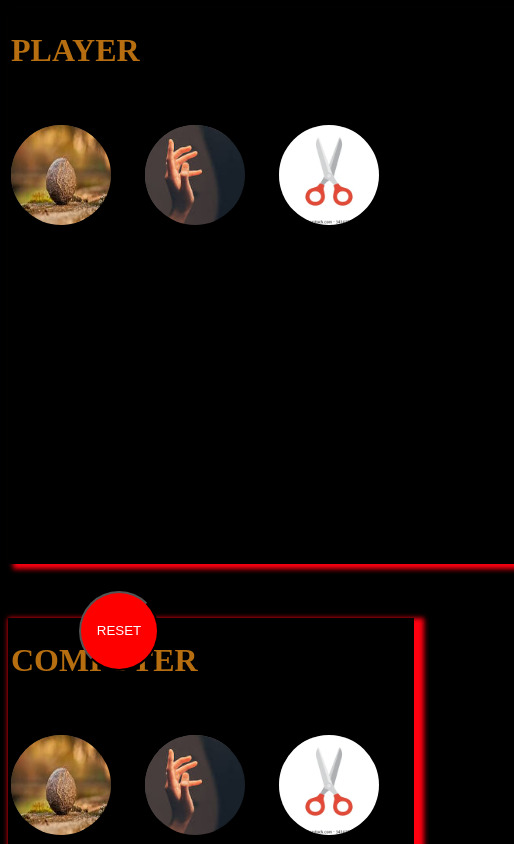
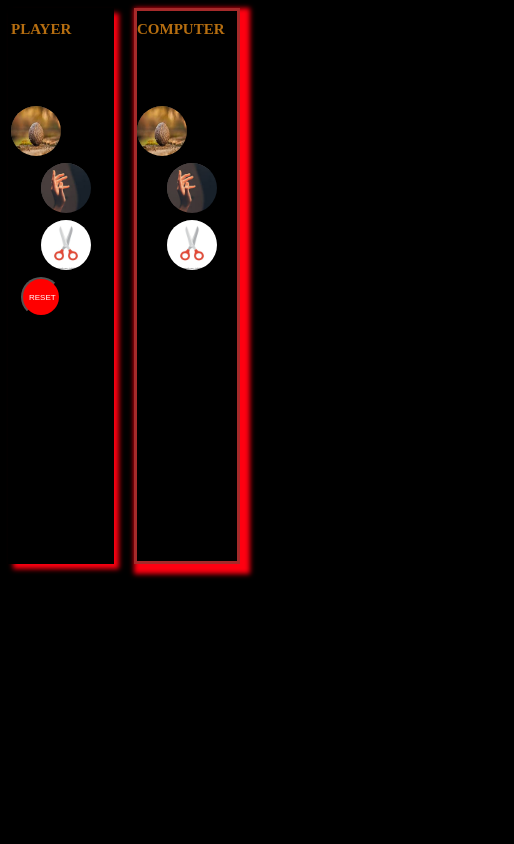
Before and after one commit to clone4everyone/RPC, a plain HTML site: page index.html in a window 390 px wide. Shown: the top 844 px of the page, 514 px wide, since content can reach past the window. Drawn offline with Linux system fonts and the light colour scheme.

Commit message:
Update index.html

```diff
--- a/index.html
+++ b/index.html
@@ -9,15 +9,15 @@
     <style>
         .reset {
             vertical-align: top;
-            margin-left: 40px;
+            margin-left: 10px;
+            ;
             height: 80px;
             width: 80px;
             border-radius: 40px;
             background-color: red;
             color: white;
-            position: absolute;
-            top: 70%;
-            left: 10%
+
+
         }
 
         .reset:hover {
@@ -99,7 +99,7 @@
         .show {
             position: relative;
             right: 40px;
-          top:20px;
+            top: 20px;
             display: inline-block;
             color: yellowgreen;
             font-style: bold;
@@ -122,7 +122,7 @@
             color: red;
             position: relative;
             top: -20px;
-            left:80px;
+            left: 80px;
             color: yellowgreen;
             font-style: bold;
             font-family: Arial, Helvetica, sans-serif;
@@ -149,9 +149,10 @@
             border-style: solid;
             display: inline-block;
             height: 550px;
-            width: 500px;
+            width: 400px;
             box-shadow: 5px 5px 5px rgb(255, 0, 17);
         }
+
 
         .computer {
             box-shadow: 5px 5px 5px 5px rgb(255, 0, 17);
@@ -161,11 +162,134 @@
             width: 400px;
             height: 550px;
         }
+
+
+
+        @media screen and (max-width:600px) {
+            .computer{
+                width: 100px;
+                border-color: brown;
+                border-style: solid;
+                margin-left: 8px;
+            }
+
+            .player {
+            border-style: solid;
+            display: inline-block;
+            height: 550px;
+            width: 100px;
+            box-shadow: 5px 5px 5px rgb(255, 0, 17);
+        }
+
+        .preview-computer {
+            margin-left: 30%;
+            margin-top: 70px;
+            color: orangered;
+            font-style: italic;
+            font-size: 20px;
+            font-family: 'Franklin Gothic Medium', 'Arial Narrow', Arial, sans-serif;
+        }
+
+        .resul {
+            display: inline-block;
+            color: red;
+            position: relative;
+            top: -20px;
+            left: 10px;
+            color: yellowgreen;
+            font-style: bold;
+            font-family: Arial, Helvetica, sans-serif;
+            font-weight: 100;
+            font-size: 15px;
+
+        }
+
+        .show {
+            position: relative;
+            right: 30px;
+            top: 20px;
+            display: inline-block;
+            color: yellowgreen;
+            font-style: bold;
+            font-family: Arial, Helvetica, sans-serif;
+            font-weight: 100;
+            font-size: 0px;
+
+        }
+
+        .preview {
+            margin-left: 10%;
+            margin-top: 70px;
+            color: orangered;
+            font-style: italic;
+            font-size: 20px;
+            font-family: 'Franklin Gothic Medium', 'Arial Narrow', Arial, sans-serif;
+
+        }
+
+        .reset {
+            vertical-align: top;
+            margin-left: 10px;
+            ;
+            height: 40px;
+            width: 40px;
+            border-radius: 40px;
+           font-size: 8px;
+
+
+        }
+            .img1 {
+
+            height: 50px;
+            width: 50px;
+            position: relative;
+            right: 8px;
+            top: -3px;
+            border-radius: 50px;
+        }
+
+        .button1 {
+            height: 50px;
+            width: 50px;
+            border-radius: 50px;
+
+        }
+        .img2 {
+
+            height: 50px;
+            width: 50px;
+          border-radius: 50px;
+        }
+
+        .button2 {
+
+            height: 50px;
+            width: 50px;
+            border-radius: 50px;
+        }
+         .img3 {
+
+            height: 50px;
+            width: 50px;
+           border-radius: 50px;
+        }
+
+        .button3 {
+
+            height: 50px;
+            width: 50px;
+            border-radius: 50px;
+        }
+
+        .player-side {
+            font-size: 15px;
+            color: rgb(182, 110, 16)
+        }
+        }
     </style>
 </head>
 
 <body>
-
     <div class="player">
         <h1 class="player-side">PLAYER</h1>
         <p>ROCK PAPER scissors</p>
@@ -216,6 +340,8 @@ sshow();
 
     </div>
 
+
+
         <div class="computer">
             <h1 class="player-side">COMPUTER</h1>
             <p>ROCK PAPER scissors</p>
@@ -237,6 +363,7 @@ sshow();
 
             </p>
         </div>
+
     <script>
         let res = JSON.parse(localStorage.getItem
             (`res`));
```
Lines whose indentation alone changed are shown as unchanged.
